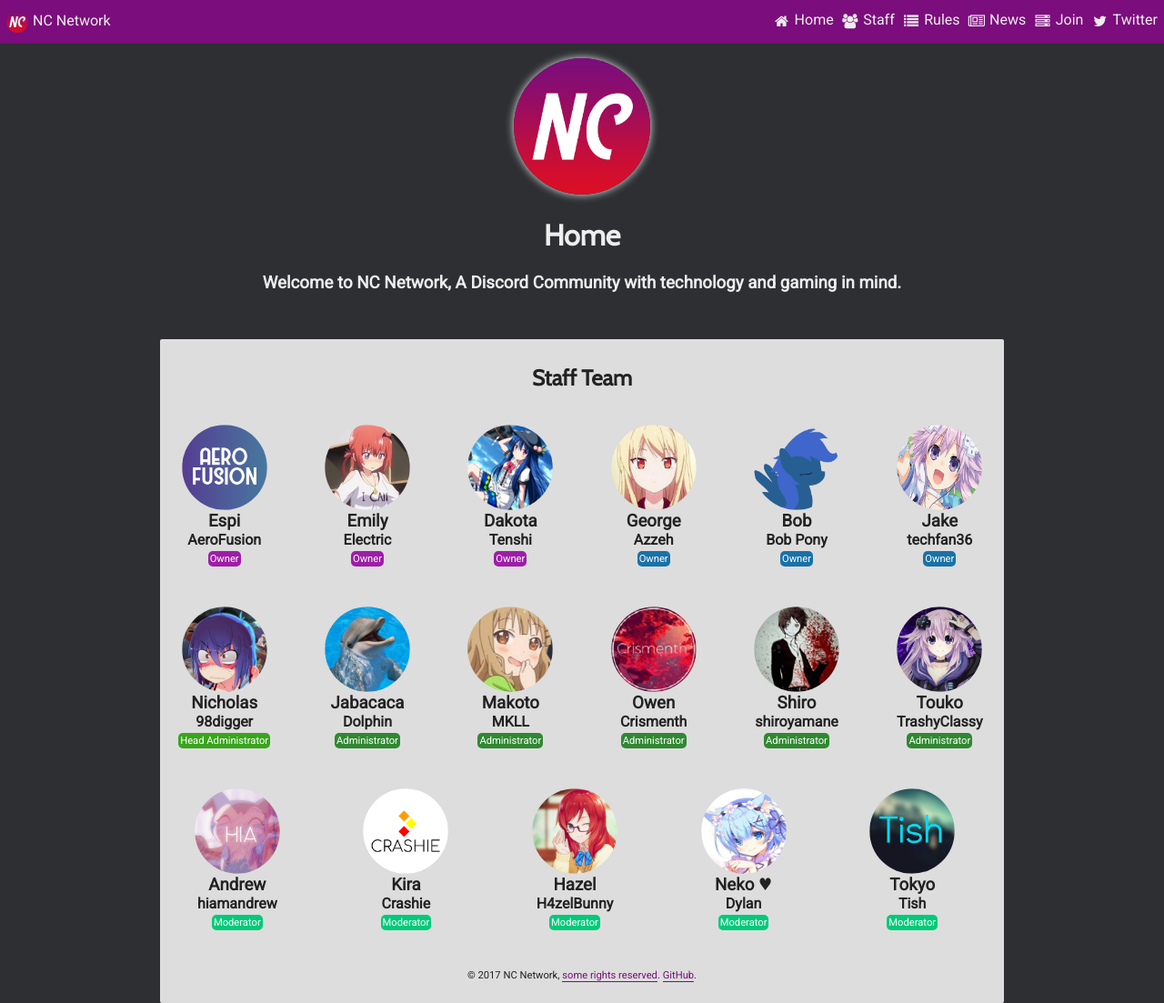
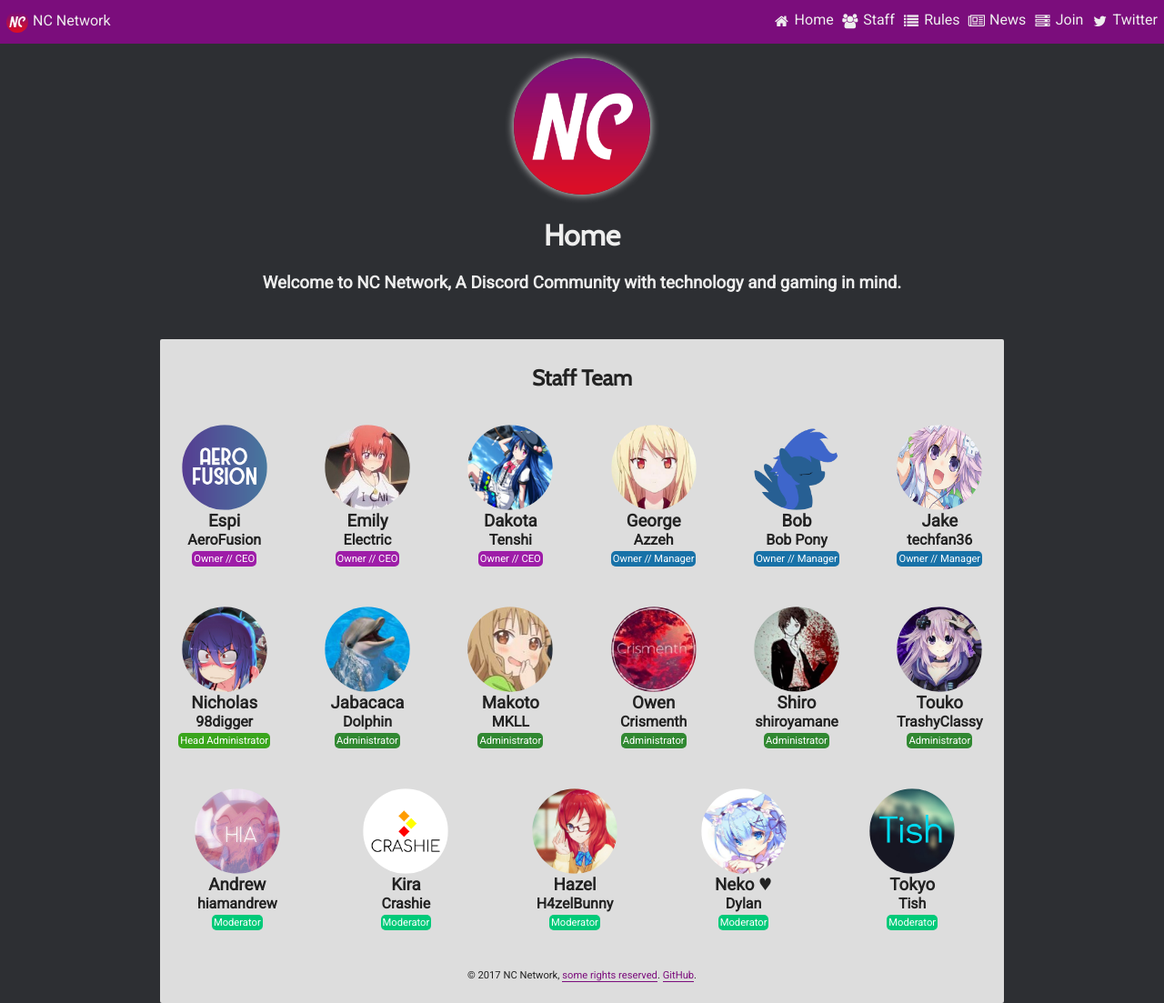
Before and after one commit to xwinbyte/NetskyWebsite, a Jekyll site: the page built from index.html, in a window 1280 px wide and 1103 px high. Shown: the whole window at 91% size. Built offline with Jekyll 4.4.1, drawn with Linux system fonts in a browser that asks for light colours.

Commit message:
Update staff.html

```diff
--- a/_includes/staff.html
+++ b/_includes/staff.html
@@ -11,8 +11,8 @@
       {% else %}
       <h3>{% if person.alias %}{{ person.alias }}{% else %}{{ person.name }}{% endif %}</h3>
       {% endif %}
-      {% if person.role == 'ceo' %}<span class="staff-badge ceo">Owner</span>{% endif %}
-      {% if person.role == 'manager' %}<span class="staff-badge manager">Owner</span>{% endif %}
+      {% if person.role == 'ceo' %}<span class="staff-badge ceo">Owner // CEO</span>{% endif %}
+      {% if person.role == 'manager' %}<span class="staff-badge manager">Owner // Manager</span>{% endif %}
     </div>
   {% endif %}
 {% endfor %}
```
